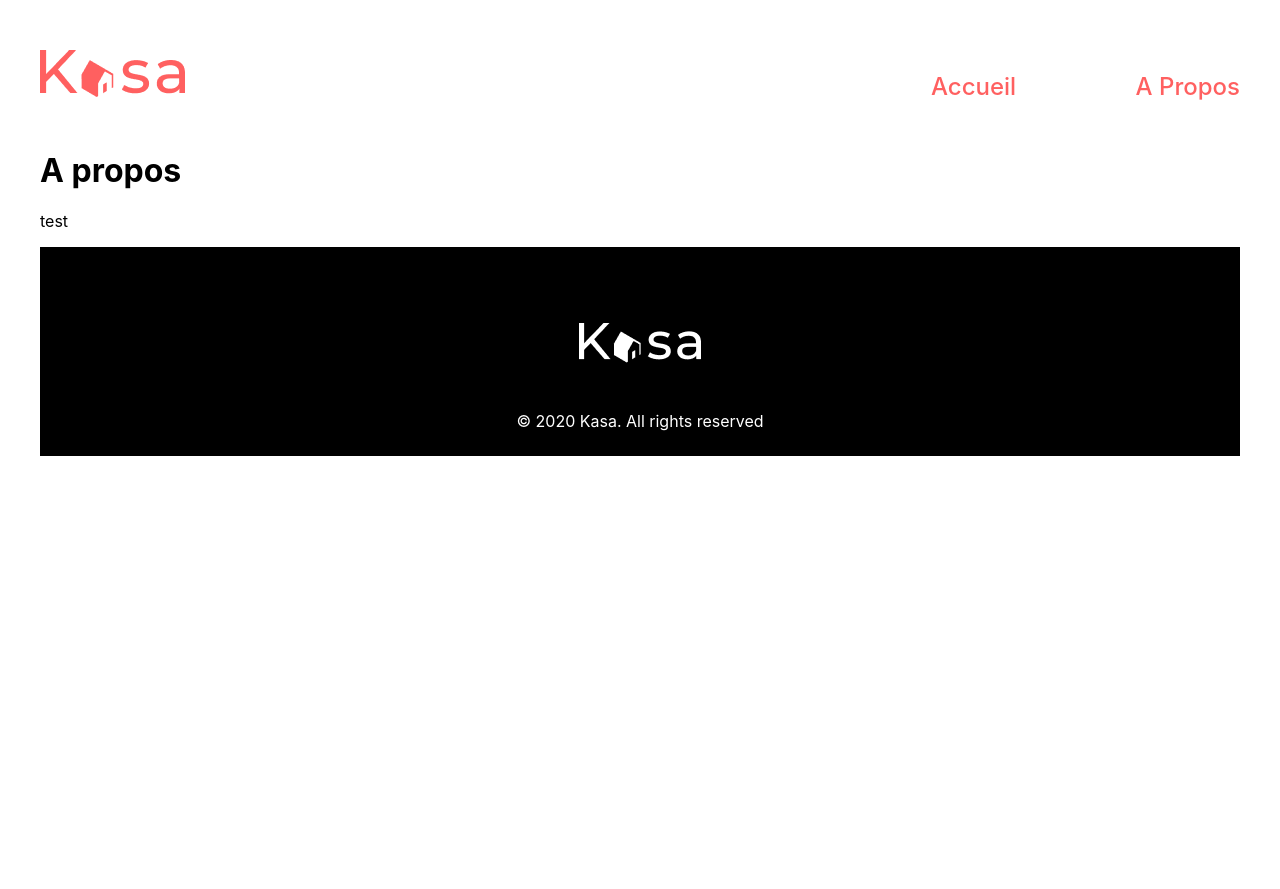
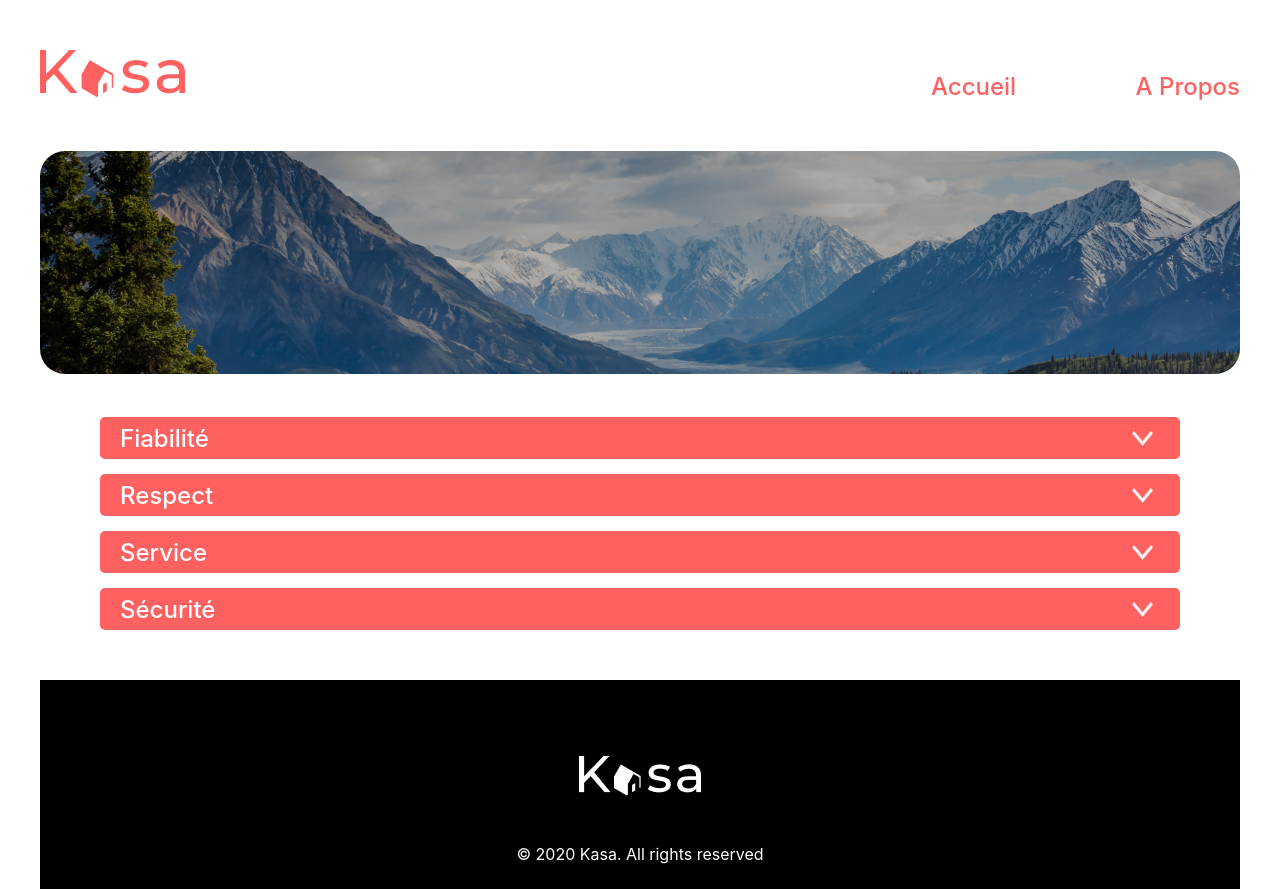
Before and after one commit to NicolasDemangeat/Kasa, a React (Create React App) app in the folder kasa/: page /apropos in a window 1280 px wide. Before the commit the page ends 800 px from the top, so only its background shows below. Built offline with nearby package versions, Linux system fonts and the light colour scheme.

Commit message:
ajout page 404

```diff
--- a/kasa/src/components/Dropdown.jsx
+++ b/kasa/src/components/Dropdown.jsx
@@ -1,21 +1,27 @@
 import img from '../assets/arrow_back.png'
 import '../styles/dropdown.css'
+import React, { useState } from 'react'
 
 function Dropdown(props) {
+    const [isVisible, setIsVisible] = useState(false)
+    const [rotation, setRotation] = useState(0)
+
+    const changeDirection = () => {
+        setRotation(rotation + 180)
+    }
+
     return (
-        <div className='all-dropdown'>
-            <div className={`dropdown ${ props.largeur }`}>
-                <p className='dropdown--text'>test</p>
-                <img src={img} alt="flèche" className='dropdown--arrow'/>
+            <div className='all-dropdown'>
+                <div className={`dropdown ${ props.largeur }`} onClick={()=>{ setIsVisible(!isVisible); changeDirection() }} >
+                    <p className='dropdown--title'>{props.title}</p>
+                    <img src={img} alt="flèche" className='dropdown--arrow' style={{ transform: `rotate(${rotation}deg)`}}/>
+                </div>
+                {isVisible && <div className={`dropdown--rectangle ${props.largeur}`}>
+                    <div className='dropdown--infos'>
+                        {props.largeur === 'large' ? <p>{props.text}</p> : null}
+                    </div>
+                </div>}
             </div>
-            <div className={`dropdown--rectangle ${ props.largeur}`}>
-                <div className='dropdown--infos'>
-                    <ul>
-                        <li>test</li>
-                    </ul>
-                </div>
-            </div>
-        </div>
     )
 }
 
--- a/kasa/src/components/Home_banner.jsx
+++ b/kasa/src/components/Home_banner.jsx
@@ -1,10 +1,9 @@
 import React from 'react';
-import banner from '../assets/bk_home.jpg'
 
-function BannerHome() {
+function BannerHome(props) {
     return (
         <div className='home-banner-contener'>
-            <img src={banner} alt="banière de la page home" />
+            <img src={props.src} alt="banière de la page home" />
         </div>
     )
 }
--- a/kasa/src/pages/Apropos.jsx
+++ b/kasa/src/pages/Apropos.jsx
@@ -1,13 +1,19 @@
 import React from 'react';
+import BannerHome from '../components/Home_banner';
+import apropos_banner from '../assets/img_a_proros.jpg';
+import Dropdown from '../components/Dropdown';
 
 function Apropos() {
     return (
         <React.StrictMode>
-            <div>
-                <h1>A propos</h1>
-                <p>test</p>
+            <BannerHome src={apropos_banner}/>
+            <div className='dropdown--contener--apropos'>
+                <Dropdown largeur="large" title="Fiabilité" text="Les annonces postées sur Kasa garantissent une fiabilité totale. Les photos sont conformes aux logements, et toutes les informations sont régulièrement vérifiées  par nos équipes."/>
+                <Dropdown largeur="large" title="Respect" text="La bienveillance fait partie des valeurs fondatrices de Kasa. Tout comportement discriminatoire ou de perturbation du voisinage entraînera une exclusion de notre plateforme." />
+                <Dropdown largeur="large" title="Service" text="Nos équipes se tiennent à votre disposition pour vous fournir une expérience parfaite. N'hésitez pas à nous contacter si vous avez la moindre question." />
+                <Dropdown largeur="large" title="Sécurité" text="La sécurité est la priorité de Kasa. Aussi bien pour nos hôtes que pour les voyageurs, chaque logement correspond aux critères de sécurité établis par nos services. En laissant une note aussi bien à l'hôte qu'au locataire, cela permet à nos équipes de vérifier que les standards sont bien respectés. Nous organisons également des ateliers sur la sécurité domestique pour nos hôtes." />
             </div>
-        </React.StrictMode>
+    </React.StrictMode>
     )
 }
 
--- a/kasa/src/pages/Badpath.jsx
+++ b/kasa/src/pages/Badpath.jsx
@@ -1,7 +1,13 @@
+import '../styles/badpath.css'
+import { Link } from 'react-router-dom'
+
+
 function Badpath() {
   return (
-    <div className="App">
-        <h1>ERREUR</h1>
+    <div className='badpath--contener'>
+        <h1 className="badpath">404</h1>
+        <p className='badpath--text'>Oups! La page que vous demandez n'existe pas.</p>
+        <Link to="/" className='badpath--link' >Retourner sur la page d’accueil</Link>
     </div>
   );
 }
--- a/kasa/src/pages/Home.jsx
+++ b/kasa/src/pages/Home.jsx
@@ -4,11 +4,13 @@
 import Thumb from '../components/Thumb'
 import Tag from '../components/Tag'
 import Dropdown from '../components/Dropdown';
+import home_banner from "../assets/bk_home.jpg"
+
 
 function Home() {
   return (
     <React.StrictMode>
-        <BannerHome />
+        <BannerHome src={home_banner}/>
         <div className='section--thumb'>
             <div className='contener--thumb'>
                 <Thumb />
@@ -23,7 +25,7 @@
 
         <Tag />
 
-        <Dropdown largeur="large"/>
+        <Dropdown largeur="large" text="nouvelle valeur"/>
     </React.StrictMode>
   );
 }
--- /dev/null
+++ b/kasa/src/styles/badpath.css
@@ -0,0 +1,26 @@
+.badpath{
+    color: #FF6060;
+    font-weight: 700;
+    font-size: 288px;
+    margin: auto;
+}
+
+.badpath--contener{
+    width: 100%;
+    display: flex;
+    justify-content: center;
+    align-items: center;
+    flex-direction: column;
+}
+.badpath--text{
+    color: #FF6060;
+    font-weight: 500;
+    font-size: 36px;
+}
+
+.badpath--link{
+    color: #FF6060;
+    font-weight: 500;
+    font-size: 18px;
+    margin-bottom: 50px;
+}
--- a/kasa/src/styles/dropdown.css
+++ b/kasa/src/styles/dropdown.css
@@ -5,25 +5,31 @@
     justify-content: space-between;
     align-items: center;
     height: 42px;
-    border-radius: 10px;
+    margin: 15px auto;
 }
 
 .little{
     width: 400px;
+    border-radius: 10px;
 }
 
 .large{
-    width: 1000px
+    width: 90%;
+    border-radius: 5px;
 }
 
 .dropdown--arrow{
     height: 30px;
     width: 25px;
     margin-right: 25px;
+    transition: all linear 0.3s;
 }
 
-.dropdown--text{
+.dropdown--title{
     margin: 0 20px;
+    font-weight: 500;
+    font-size: 24px;
+
 }
 
 .dropdown--rectangle{
@@ -32,12 +38,22 @@
     position: relative;
     bottom: 12px;
     z-index: -1;
+    margin: auto;
+    height: 0;
+    overflow: hidden;
+    transition: all linear 0.3s;
 }
 
 .dropdown--infos{
     padding: 40px 12px 27px 20px;
+    color: #FF6060;
+    font-weight: 400;
+    font-size: 24px;
 }
 
 .dropdown--infos>ul{
     margin: 0;
 }
+.dropdown--contener--apropos{
+    margin-bottom: 50px;
+}
```
